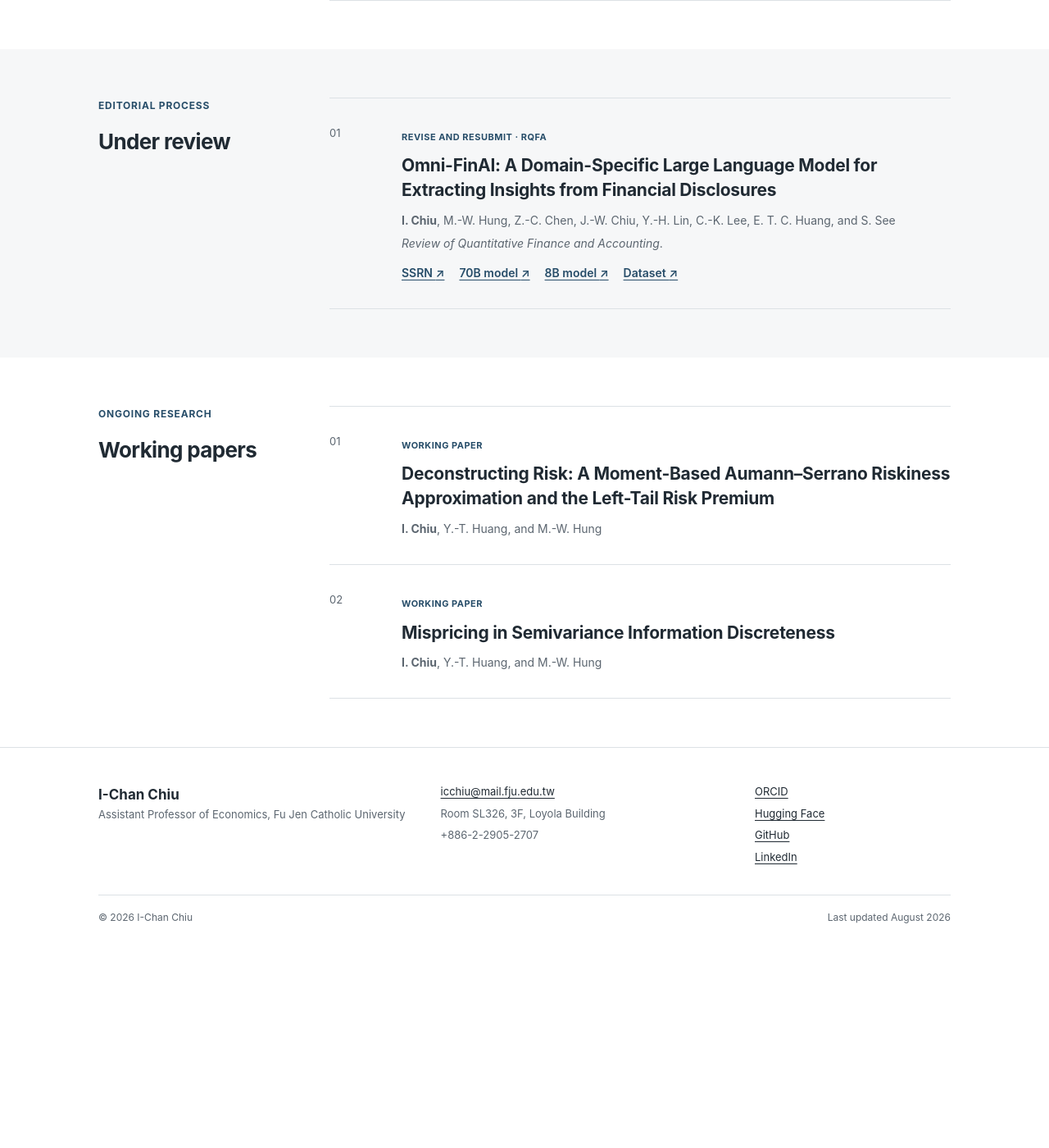
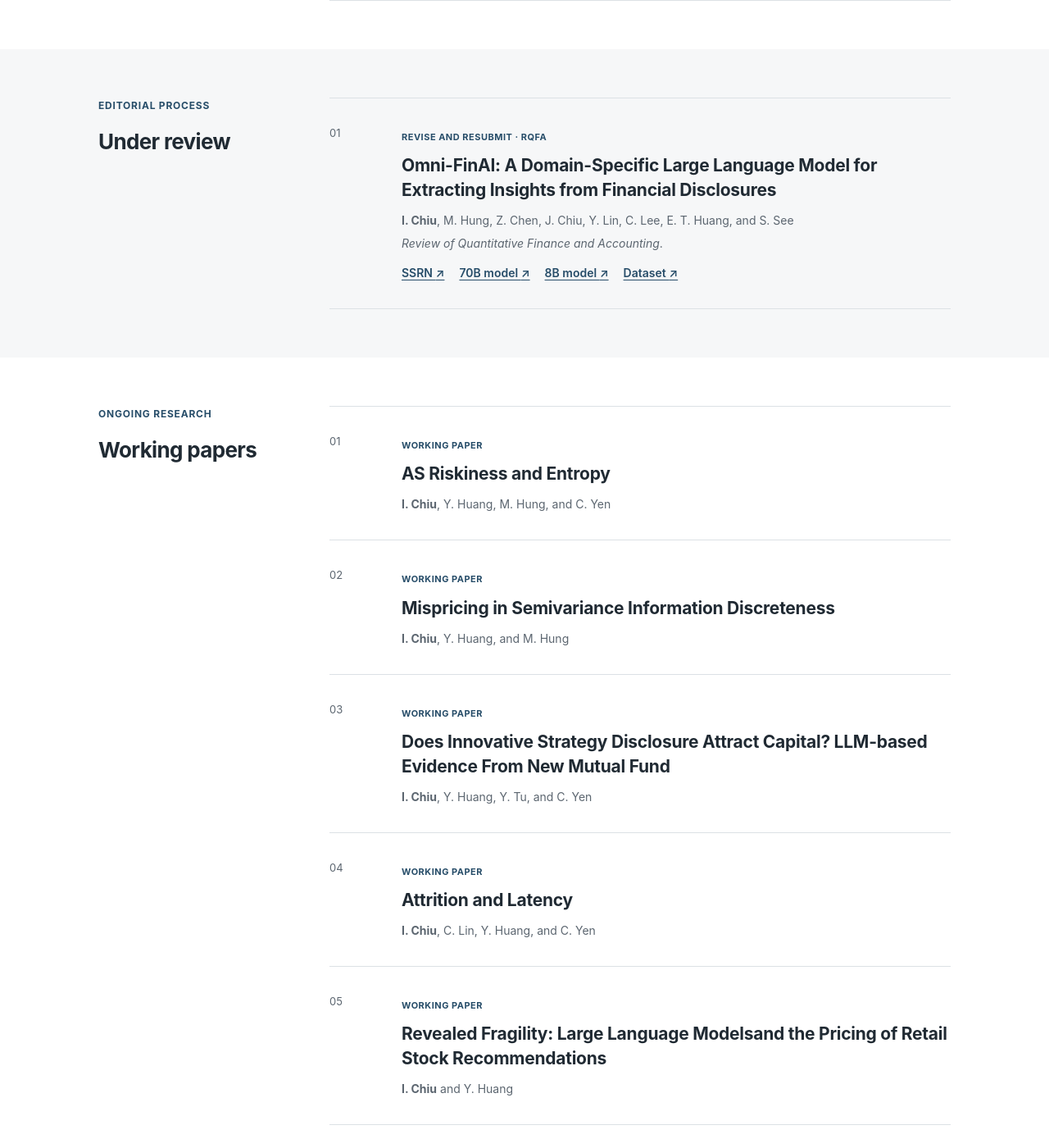
Before and after one commit to ichanchiu/ichanchiu.github.io, a Jekyll site: the page built from publications/index.html, in a window 1280 px wide and 1400 px high, scrolled down 1121 px. Shown: the whole window at 82% size. Built offline with Jekyll 4.4.1, drawn with Linux system fonts in a browser that asks for light colours; before the commit the page ends 2270 px from its top, so only the background shows below that.

Commit message:
change working papers

```diff
--- a/_data/working_papers.yml
+++ b/_data/working_papers.yml
@@ -6,17 +6,17 @@
       short: I. Chiu
       self: true
     - name: Mao-Wei Hung
-      short: M.-W. Hung
+      short: M. Hung
     - name: Zih-Ching Chen
-      short: Z.-C. Chen
+      short: Z. Chen
     - name: Jun-wei Chiu
-      short: J.-W. Chiu
+      short: J. Chiu
     - name: Yang-Hsien Lin
-      short: Y.-H. Lin
+      short: Y. Lin
     - name: Cheng-Kuang Lee
-      short: C.-K. Lee
+      short: C. Lee
     - name: Eddie TC Huang
-      short: E. T. C. Huang
+      short: E. T. Huang
     - name: Simon See
       short: S. See
   status:
@@ -38,17 +38,19 @@
       label_zh: 資料集
       url: https://huggingface.co/datasets/ichanchiu/Summarized_10K-MDA
 
-- id: deconstructing-risk
+- id: riskiness
   section: working-paper
-  title: "Deconstructing Risk: A Moment-Based Aumann–Serrano Riskiness Approximation and the Left-Tail Risk Premium"
+  title: "AS Riskiness and Entropy"
   authors:
     - name: I-Chan Chiu
       short: I. Chiu
       self: true
     - name: Yi-Ta Huang
-      short: Y.-T. Huang
+      short: Y. Huang
     - name: Mao-Wei Hung
-      short: M.-W. Hung
+      short: M. Hung
+    - name: Chia-Yi Yen
+      short: C. Yen
   status:
     en: Working Paper
     zh: 工作論文
@@ -61,9 +63,54 @@
       short: I. Chiu
       self: true
     - name: Yi-Ta Huang
-      short: Y.-T. Huang
+      short: Y. Huang
     - name: Mao-Wei Hung
-      short: M.-W. Hung
+      short: M. Hung
   status:
     en: Working Paper
     zh: 工作論文
+
+- id: fundllm
+  section: working-paper
+  title: "Does Innovative Strategy Disclosure Attract Capital? LLM-based Evidence From New Mutual Fund"
+  authors:
+    - name: I-Chan Chiu
+      short: I. Chiu
+      self: true
+    - name: Yi-Ta Huang
+      short: Y. Huang
+    - name: Yong-Jyun Tu
+      short: Y. Tu
+    - name: Chia-Yi Yen
+      short: C. Yen
+  status:
+    en: Working Paper
+    zh: 工作論文
+- id: attrition-latency
+  section: working-paper
+  title: "Attrition and Latency"
+  authors:
+    - name: I-Chan Chiu
+      short: I. Chiu
+      self: true
+    - name: Chi-Yen Lin
+      short: C. Lin
+    - name: Yi-Ta Huang
+      short: Y. Huang
+    - name: Chia-Yi Yen
+      short: C. Yen
+  status:
+    en: Working Paper
+    zh: 工作論文
+- id: ptt
+  section: working-paper
+  title: "Revealed Fragility: Large Language Modelsand the Pricing of Retail Stock Recommendations"
+  authors:
+    - name: I-Chan Chiu
+      short: I. Chiu
+      self: true
+    - name: Yi-Ta Huang
+      short: Y. Huang
+  status:
+    en: Working Paper
+    zh: 工作論文
```
